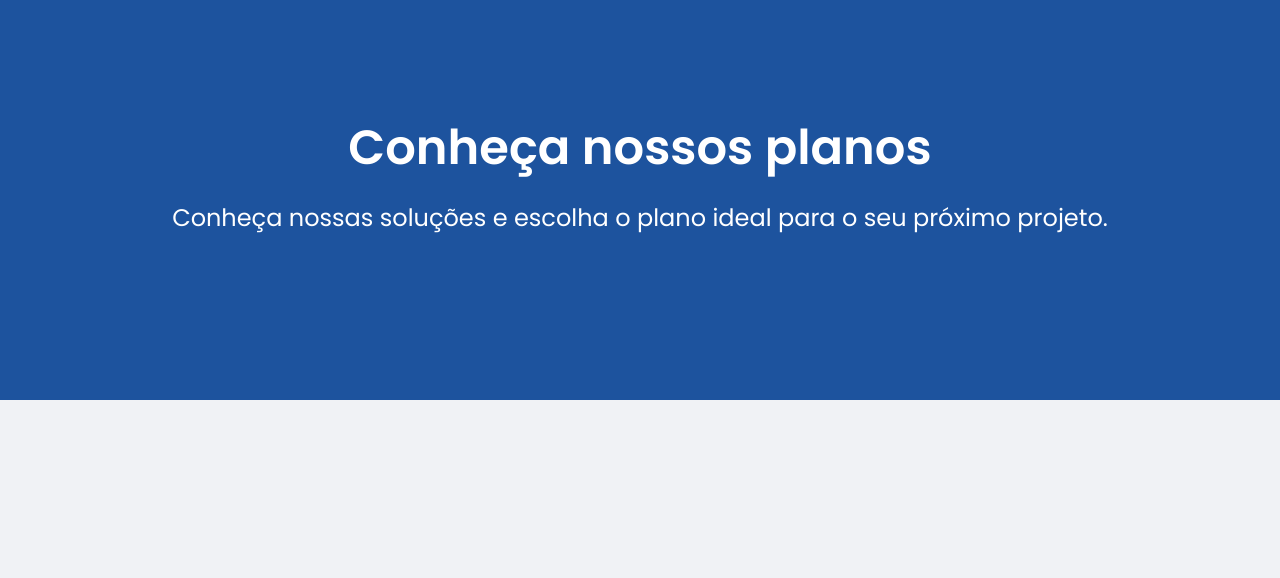
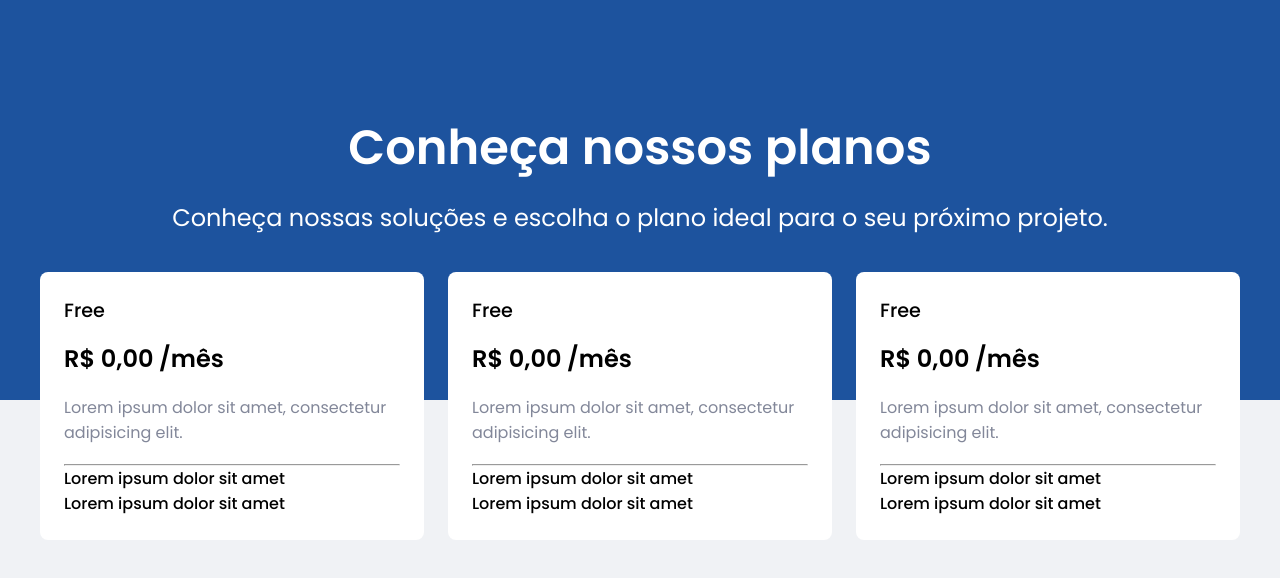
Before and after one commit to ThomasDixini/Pricing-Table, a React (Create React App) app in the folder pricing-table/: page / in a window 1280 px wide. Shown: the top 578 px of the page. Built offline with nearby package versions, Linux system fonts and the light colour scheme.

Commit message:
Criando tabelas do Summary

```diff
--- a/pricing-table/src/App.tsx
+++ b/pricing-table/src/App.tsx
@@ -1,3 +1,4 @@
+import { Summary } from "./components/Summary/Summary";
 import { Header } from "./Header/Header";
 import { GlobalStyles } from "./styles/globals";
 
@@ -7,7 +8,7 @@ export function App() {
     <>
 
       <Header />
-
+      <Summary />
       <GlobalStyles />
     </>
   );
--- /dev/null
+++ b/pricing-table/src/components/Summary/Summary.tsx
@@ -0,0 +1,63 @@
+import { Container } from "./styles";
+
+
+export function Summary() {
+    return(
+        <Container>
+            <div>
+                <header>
+                    Free
+                </header>
+                <span>
+                    R$ 0,00 /mês
+                </span>
+                <p>
+                    Lorem ipsum dolor sit amet, consectetur adipisicing elit.
+                </p>
+                <hr />
+                <h4>
+                    Lorem ipsum dolor sit amet
+                </h4>
+                <h4>
+                    Lorem ipsum dolor sit amet
+                </h4>
+            </div>
+            <div>
+                <header>
+                    Free
+                </header>
+                <span>
+                    R$ 0,00 /mês
+                </span>
+                <p>
+                    Lorem ipsum dolor sit amet, consectetur adipisicing elit.
+                </p>
+                <hr />
+                <h4>
+                    Lorem ipsum dolor sit amet
+                </h4>
+                <h4>
+                    Lorem ipsum dolor sit amet
+                </h4>
+            </div>
+            <div>
+                <header>
+                    Free
+                </header>
+                <span>
+                    R$ 0,00 /mês
+                </span>
+                <p>
+                    Lorem ipsum dolor sit amet, consectetur adipisicing elit.
+                </p>
+                <hr />
+                <h4>
+                    Lorem ipsum dolor sit amet
+                </h4>
+                <h4>
+                    Lorem ipsum dolor sit amet
+                </h4>
+            </div>
+        </Container>
+    );
+}
--- /dev/null
+++ b/pricing-table/src/components/Summary/styles.ts
@@ -0,0 +1,51 @@
+import styled from 'styled-components'
+
+
+
+export const Container = styled.div`
+
+    display: grid;
+    grid-template-columns: repeat(3, 1fr);
+    gap: 1.5rem;
+
+    max-width: 1200px;
+
+    margin: -8rem auto 0;
+
+
+    div {
+        background-color: var(--shape);
+        padding: 1.5rem;
+        border-radius: 0.5rem;
+
+
+
+
+
+        header {
+            font-size: 1.2rem;
+            font-weight: 500;
+
+            margin-bottom: 1rem;
+        }
+
+        span {
+           font-size: 1.5rem;
+           font-weight: 600;
+
+
+        }
+
+        p {
+            color: var(--gray);
+            margin: 1.2rem 0;
+        }
+
+        h4 {
+            font-weight: 500;
+        }
+
+    }
+
+
+`
```
